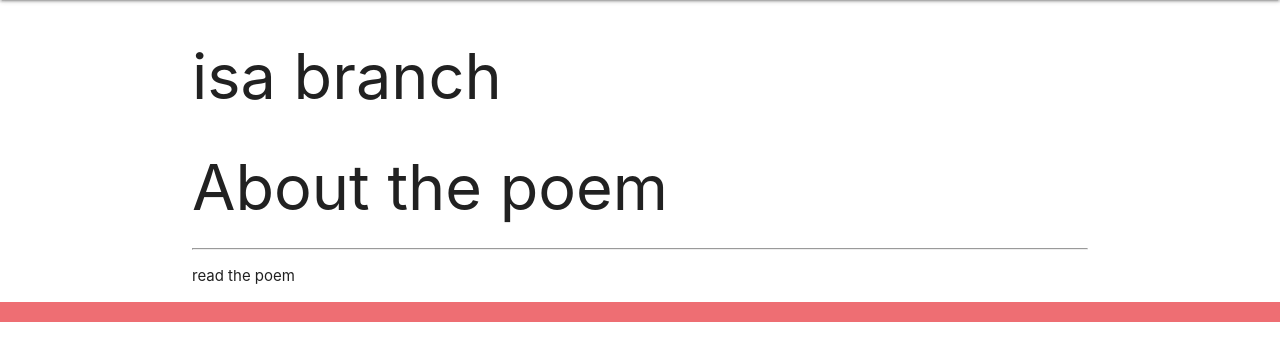
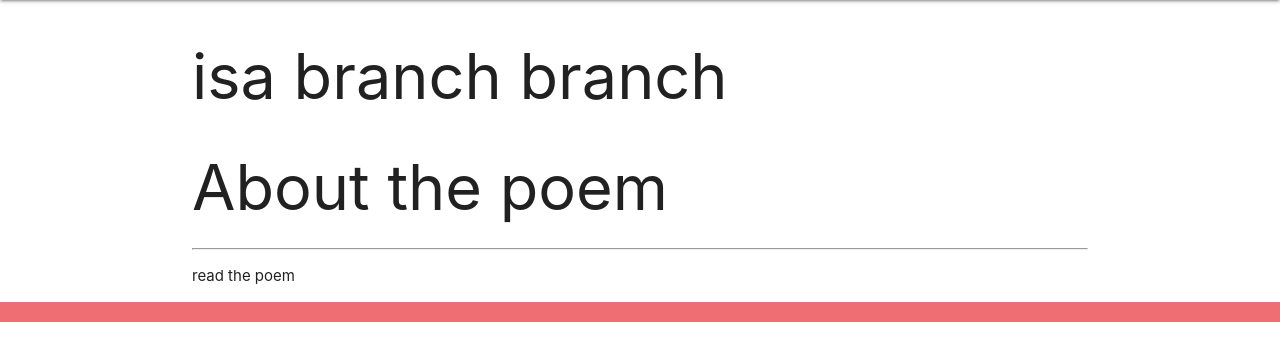
Before and after one commit to jacksweat22/Poe-previous-edition, a Django app: page /about/ in a window 1280 px wide. Shown: the part 64-425 px from the top of the page. Run offline with Django 3.2, Linux system fonts and the light colour scheme.

Commit message:
pushing upstream branch

```diff
--- a/poems/main_app/templates/about.html
+++ b/poems/main_app/templates/about.html
@@ -1,6 +1,6 @@
 {% extends 'base.html' %}
 {% block content %}
-<h1>isa branch</h1>
+<h1>isa branch branch</h1>
 <h1>About the poem</h1>
 <hr />
 <p>read the poem</p>
```
